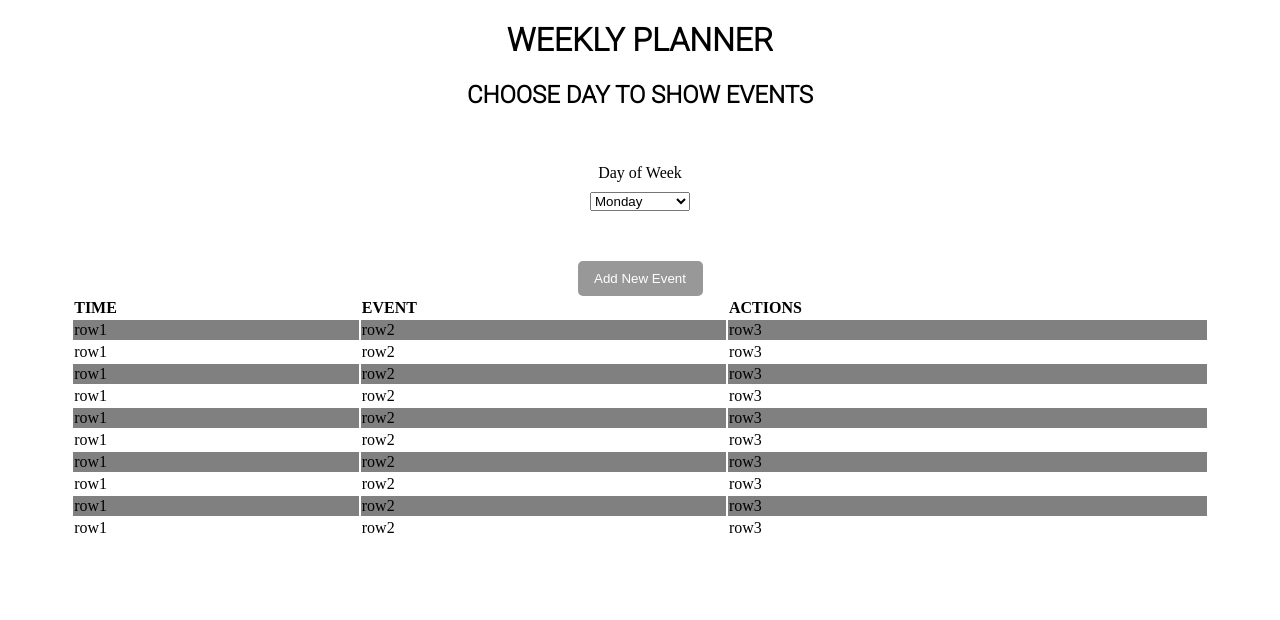
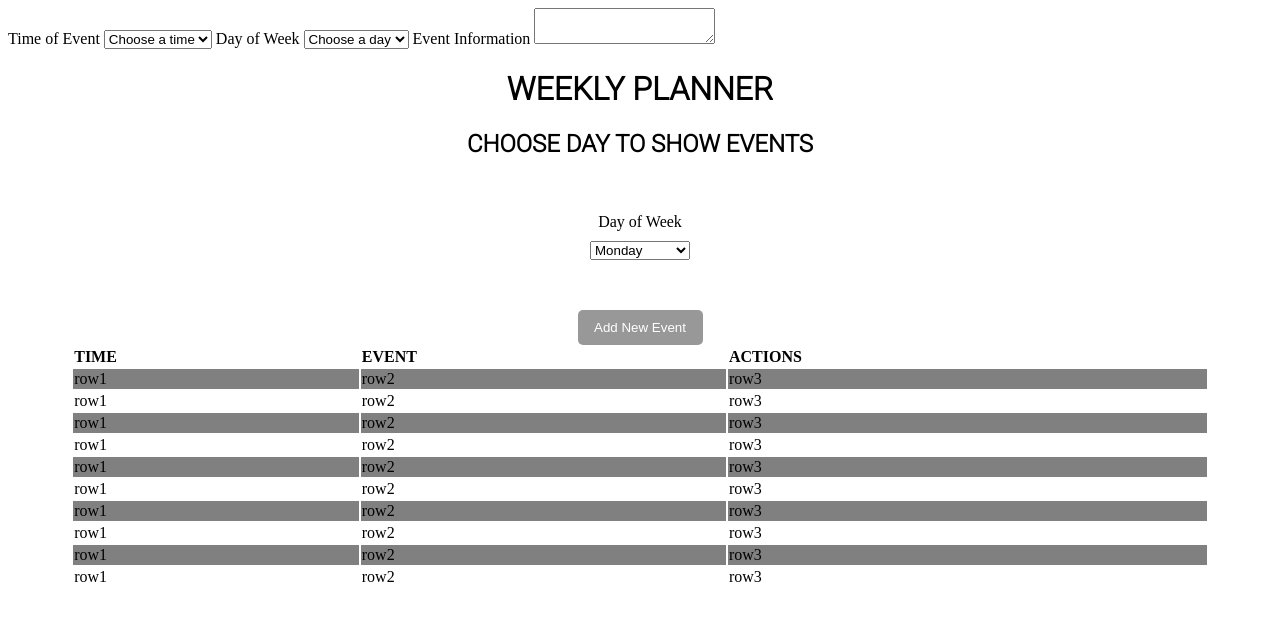
Before and after one commit to danhahn17/week-planner, a plain HTML site: page index.html in a window 1280 px wide. Drawn offline with Linux system fonts and the light colour scheme.

Commit message:
Added modal skeleton

```diff
--- a/index.html
+++ b/index.html
@@ -13,6 +13,25 @@
   </head>
 
   <body>
+    <div>
+      <label for="new-event" class="">Time of Event</label>
+      <select name="new-event" class="">
+        <option selected value="">Choose a time</option>
+        <option value=""></option>
+        <option value=""></option>
+        <option value=""></option>
+      </select>
+      <label for="day-of-week" class="">Day of Week</label>
+      <select name="day-of-week" class="">
+        <option selected value="">Choose a day</option>
+        <option value=""></option>
+        <option value=""></option>
+        <option value=""></option>
+      </select>
+      <label for="text-area" class="">Event Information</label>
+      <textarea class=""></textarea>
+    </div>
+
     <div>
       <h1 class="text-cap center">weekly planner</h1>
       <h2 class="text-cap center">choose day to show events</h2>
```
